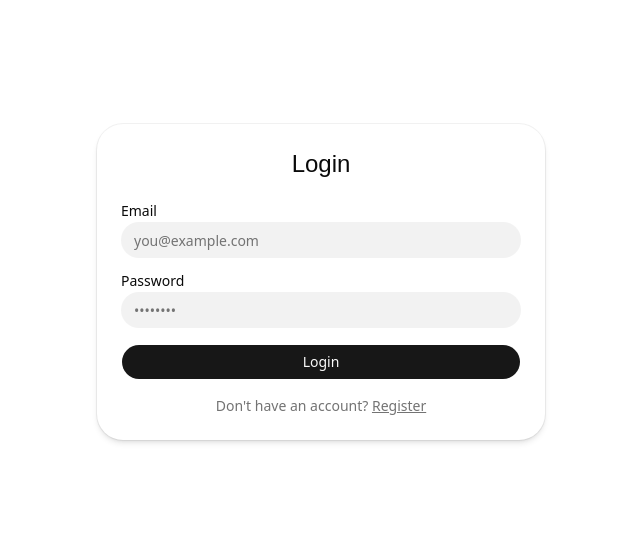
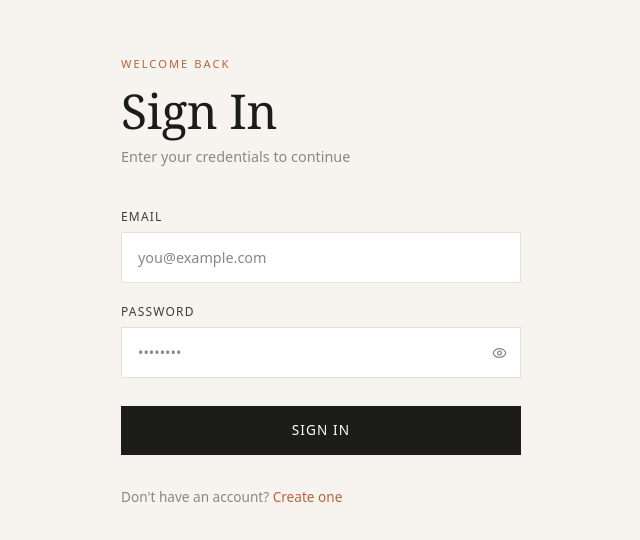
Before and after one commit to RabeaKaddoura/ecommerce-platform-project, a React (Vite) app in the folder frontend/: page /login in a window 1280 px wide. Shown: the part 118-658 px from the top of the page, without its empty margins (319-959 px from the left). Built offline with nearby package versions, Linux system fonts and the light colour scheme; no server answers.

Commit message:
feat(frontend): overhaul login and registeration pages

```diff
--- a/frontend/src/index.css
+++ b/frontend/src/index.css
@@ -1297,3 +1297,161 @@ body {
     margin-bottom: 2rem;
   }
 }
+
+/* ── Auth pages (login & register) ───────────── */
+.auth-page {
+  min-height: 100vh;
+  display: flex;
+  grid-template-columns: 1fr 1fr;
+  background: var(--cream);
+}
+
+/* ── Left panel — form ────────────────────────── */
+.auth-panel {
+  display: flex;
+  flex-direction: column;
+  justify-content: center;
+  padding: 4rem 5rem;
+  max-width: 560px;
+  width: 100%;
+  margin: 0 auto;
+}
+
+.auth-brand {
+  margin-bottom: 2.5rem;
+}
+
+.auth-title {
+  font-family: var(--font-display);
+  font-size: clamp(2rem, 4vw, 3rem);
+  font-weight: 400;
+  color: var(--charcoal);
+  line-height: 1.1;
+  margin: 0.4rem 0 0.5rem;
+  letter-spacing: -0.01em;
+}
+
+.auth-subtitle {
+  font-size: 0.9rem;
+  color: var(--muted-text);
+  font-weight: 300;
+  margin: 0;
+}
+
+/* ── Form fields ──────────────────────────────── */
+.auth-form {
+  display: flex;
+  flex-direction: column;
+  gap: 1.25rem;
+  margin-bottom: 2rem;
+}
+
+.auth-field {
+  display: flex;
+  flex-direction: column;
+  gap: 0.4rem;
+}
+
+.auth-label {
+  font-size: 0.75rem;
+  font-weight: 500;
+  letter-spacing: 0.1em;
+  text-transform: uppercase;
+  color: var(--charcoal-mid);
+}
+
+.auth-input-wrap {
+  position: relative;
+}
+
+.auth-input {
+  width: 100%;
+  padding: 0.85rem 1rem;
+  border: 1px solid var(--border-soft);
+  border-radius: 0;
+  background: var(--card-bg);
+  font-family: var(--font-body);
+  font-size: 0.9rem;
+  color: var(--charcoal);
+  outline: none;
+  transition: border-color 0.2s;
+  box-sizing: border-box;
+}
+
+.auth-input-wrap .auth-input {
+  padding-right: 2.75rem;
+}
+
+.auth-input:focus {
+  border-color: var(--terracotta);
+}
+
+.auth-input::placeholder {
+  color: var(--muted-text);
+  font-weight: 300;
+}
+
+.auth-eye {
+  position: absolute;
+  right: 0.9rem;
+  top: 50%;
+  transform: translateY(-50%);
+  background: none;
+  border: none;
+  cursor: pointer;
+  color: var(--muted-text);
+  display: flex;
+  align-items: center;
+  padding: 0;
+  transition: color 0.2s;
+}
+
+.auth-eye:hover {
+  color: var(--charcoal);
+}
+
+.auth-error {
+  font-size: 0.82rem;
+  color: #b94040;
+  padding: 0.75rem 1rem;
+  border: 1px solid #f0d0d0;
+  background: #fdf5f5;
+  margin: 0;
+}
+
+.auth-submit {
+  margin-top: 0.5rem;
+}
+
+/* ── Switch link ──────────────────────────────── */
+.auth-switch {
+  font-size: 0.85rem;
+  color: var(--muted-text);
+  font-weight: 300;
+  margin: 0;
+}
+
+.auth-link {
+  color: var(--terracotta);
+  text-decoration: none;
+  font-weight: 400;
+  border-bottom: 1px solid transparent;
+  transition: border-color 0.2s;
+}
+
+.auth-link:hover {
+  border-bottom-color: var(--terracotta);
+}
+
+
+/* ── Responsive ───────────────────────────────── */
+@media (max-width: 768px) {
+  .auth-page {
+    grid-template-columns: 1fr;
+  }
+
+  .auth-panel {
+    padding: 3rem 1.5rem;
+    max-width: 100%;
+  }
+}
--- a/frontend/src/pages/LoginPage.tsx
+++ b/frontend/src/pages/LoginPage.tsx
@@ -2,16 +2,14 @@ import { useState } from 'react'
 import { useNavigate, Link } from 'react-router-dom'
 import { useAuthStore } from '@/store/authStore'
 import { login, getMe } from '@/api/authApi'
-import { Button } from '@/components/ui/button'
-import { Input } from '@/components/ui/input'
-import { Label } from '@/components/ui/label'
-import { Card, CardContent, CardHeader, CardTitle } from '@/components/ui/card'
+import { Eye, EyeOff } from 'lucide-react'
 
 export default function LoginPage() {
     const navigate = useNavigate()
     const { setAuth } = useAuthStore()
     const [email, setEmail] = useState('')
     const [password, setPassword] = useState('')
+    const [showPassword, setShowPassword] = useState(false)
     const [error, setError] = useState('')
     const [loading, setLoading] = useState(false)
 
@@ -20,11 +18,11 @@ export default function LoginPage() {
         setError('')
         try {
             if (!email || !password) {
-                setError('You must enter all fields')
+                setError('Please enter your email and password')
                 return
             }
             const token = await login({ email, password })
-            localStorage.setItem('token', token) //set before getMe so interceptor picks it up
+            localStorage.setItem('token', token)
             const user = await getMe()
             setAuth(user, token)
             navigate('/')
@@ -36,41 +34,77 @@ export default function LoginPage() {
         }
     }
 
+    const handleKeyDown = (e: React.KeyboardEvent) => {
+        if (e.key === 'Enter') handleLogin()
+    }
+
     return (
-        <div className="min-h-screen flex items-center justify-center bg-background">
-            <Card className="w-full max-w-md">
-                <CardHeader>
-                    <CardTitle className="text-2xl text-center">Login</CardTitle>
-                </CardHeader>
-                <CardContent className="flex flex-col gap-4">
-                    <div className="flex flex-col gap-1">
-                        <Label>Email</Label>
-                        <Input
+        <div className="auth-page">
+            <div className="auth-panel">
+                {/* Brand */}
+                <div className="auth-brand">
+                    <p className="hero-eyebrow">Welcome back</p>
+                    <h1 className="auth-title">Sign In</h1>
+                    <p className="auth-subtitle">Enter your credentials to continue</p>
+                </div>
+
+                {/* Form */}
+                <div className="auth-form">
+                    <div className="auth-field">
+                        <label className="auth-label">Email</label>
+                        <input
+                            className="auth-input"
                             type="email"
+                            placeholder="you@example.com"
                             value={email}
                             onChange={(e) => setEmail(e.target.value)}
-                            placeholder="you@example.com"
+                            onKeyDown={handleKeyDown}
+                            autoComplete="email"
                         />
                     </div>
-                    <div className="flex flex-col gap-1">
-                        <Label>Password</Label>
-                        <Input
-                            type="password"
-                            value={password}
-                            onChange={(e) => setPassword(e.target.value)}
-                            placeholder="••••••••"
-                        />
+
+                    <div className="auth-field">
+                        <label className="auth-label">Password</label>
+                        <div className="auth-input-wrap">
+                            <input
+                                className="auth-input"
+                                type={showPassword ? 'text' : 'password'}
+                                placeholder="••••••••"
+                                value={password}
+                                onChange={(e) => setPassword(e.target.value)}
+                                onKeyDown={handleKeyDown}
+                                autoComplete="current-password"
+                            />
+                            <button
+                                className="auth-eye"
+                                type="button"
+                                onClick={() => setShowPassword(s => !s)}
+                                tabIndex={-1}
+                                aria-label={showPassword ? 'Hide password' : 'Show password'}
+                            >
+                                {showPassword ? <EyeOff size={15} /> : <Eye size={15} />}
+                            </button>
+                        </div>
                     </div>
-                    {error && <p className="text-sm text-red-500">{error}</p>}
-                    <Button onClick={handleLogin} disabled={loading}>
-                        {loading ? 'Logging in...' : 'Login'}
-                    </Button>
-                    <p className="text-sm text-center text-muted-foreground">
-                        Don't have an account?{' '}
-                        <Link to="/register" className="underline">Register</Link>
-                    </p>
-                </CardContent>
-            </Card>
+
+                    {error && <p className="auth-error">{error}</p>}
+
+                    <button
+                        className="btn-primary btn-full auth-submit"
+                        onClick={handleLogin}
+                        disabled={loading}
+                    >
+                        {loading ? 'Signing in…' : 'Sign In'}
+                    </button>
+                </div>
+
+                <p className="auth-switch">
+                    Don't have an account?{' '}
+                    <Link to="/register" className="auth-link">Create one</Link>
+                </p>
+            </div>
+
+
         </div>
     )
 }
--- a/frontend/src/pages/RegisterPage.tsx
+++ b/frontend/src/pages/RegisterPage.tsx
@@ -1,16 +1,14 @@
 import { useState } from 'react'
 import { useNavigate, Link } from 'react-router-dom'
 import { register } from '@/api/authApi'
-import { Button } from '@/components/ui/button'
-import { Input } from '@/components/ui/input'
-import { Label } from '@/components/ui/label'
-import { Card, CardContent, CardHeader, CardTitle } from '@/components/ui/card'
+import { Eye, EyeOff } from 'lucide-react'
 
 export default function RegisterPage() {
     const navigate = useNavigate()
     const [name, setName] = useState('')
     const [email, setEmail] = useState('')
     const [password, setPassword] = useState('')
+    const [showPassword, setShowPassword] = useState(false)
     const [error, setError] = useState('')
     const [loading, setLoading] = useState(false)
 
@@ -18,8 +16,8 @@ export default function RegisterPage() {
         setLoading(true)
         setError('')
         try {
-            if (!email || !password || !name) {
-                setError('You must enter all fields')
+            if (!name || !email || !password) {
+                setError('Please fill in all fields')
                 return
             }
             await register({ name, email, password })
@@ -32,50 +30,90 @@ export default function RegisterPage() {
         }
     }
 
+    const handleKeyDown = (e: React.KeyboardEvent) => {
+        if (e.key === 'Enter') handleRegister()
+    }
+
     return (
-        <div className="min-h-screen flex items-center justify-center bg-background">
-            <Card className="w-full max-w-md">
-                <CardHeader>
-                    <CardTitle className="text-2xl text-center">Register</CardTitle>
-                </CardHeader>
-                <CardContent className="flex flex-col gap-4">
-                    <div className="flex flex-col gap-1">
-                        <Label>Name</Label>
-                        <Input
+        <div className="auth-page">
+            <div className="auth-panel">
+                {/* Brand */}
+                <div className="auth-brand">
+                    <p className="hero-eyebrow">Get started</p>
+                    <h1 className="auth-title">Create Account</h1>
+                    <p className="auth-subtitle">Join us and start shopping</p>
+                </div>
+
+                {/* Form */}
+                <div className="auth-form">
+                    <div className="auth-field">
+                        <label className="auth-label">Full Name</label>
+                        <input
+                            className="auth-input"
                             type="text"
+                            placeholder="John Doe"
                             value={name}
                             onChange={(e) => setName(e.target.value)}
-                            placeholder="John Doe"
+                            onKeyDown={handleKeyDown}
+                            autoComplete="name"
                         />
                     </div>
-                    <div className="flex flex-col gap-1">
-                        <Label>Email</Label>
-                        <Input
+
+                    <div className="auth-field">
+                        <label className="auth-label">Email</label>
+                        <input
+                            className="auth-input"
                             type="email"
+                            placeholder="you@example.com"
                             value={email}
                             onChange={(e) => setEmail(e.target.value)}
-                            placeholder="you@example.com"
+                            onKeyDown={handleKeyDown}
+                            autoComplete="email"
                         />
                     </div>
-                    <div className="flex flex-col gap-1">
-                        <Label>Password</Label>
-                        <Input
-                            type="password"
-                            value={password}
-                            onChange={(e) => setPassword(e.target.value)}
-                            placeholder="••••••••"
-                        />
+
+                    <div className="auth-field">
+                        <label className="auth-label">Password</label>
+                        <div className="auth-input-wrap">
+                            <input
+                                className="auth-input"
+                                type={showPassword ? 'text' : 'password'}
+                                placeholder="••••••••"
+                                value={password}
+                                onChange={(e) => setPassword(e.target.value)}
+                                onKeyDown={handleKeyDown}
+                                autoComplete="new-password"
+                            />
+                            <button
+                                className="auth-eye"
+                                type="button"
+                                onClick={() => setShowPassword(s => !s)}
+                                tabIndex={-1}
+                                aria-label={showPassword ? 'Hide password' : 'Show password'}
+                            >
+                                {showPassword ? <EyeOff size={15} /> : <Eye size={15} />}
+                            </button>
+                        </div>
                     </div>
-                    {error && <p className="text-sm text-red-500">{error}</p>}
-                    <Button onClick={handleRegister} disabled={loading}>
-                        {loading ? 'Registering...' : 'Register'}
-                    </Button>
-                    <p className="text-sm text-center text-muted-foreground">
-                        Already have an account?{' '}
-                        <Link to="/login" className="underline">Login</Link>
-                    </p>
-                </CardContent>
-            </Card>
+
+                    {error && <p className="auth-error">{error}</p>}
+
+                    <button
+                        className="btn-primary btn-full auth-submit"
+                        onClick={handleRegister}
+                        disabled={loading}
+                    >
+                        {loading ? 'Creating account…' : 'Create Account'}
+                    </button>
+                </div>
+
+                <p className="auth-switch">
+                    Already have an account?{' '}
+                    <Link to="/login" className="auth-link">Sign in</Link>
+                </p>
+            </div>
+
+
         </div>
     )
 }
```
